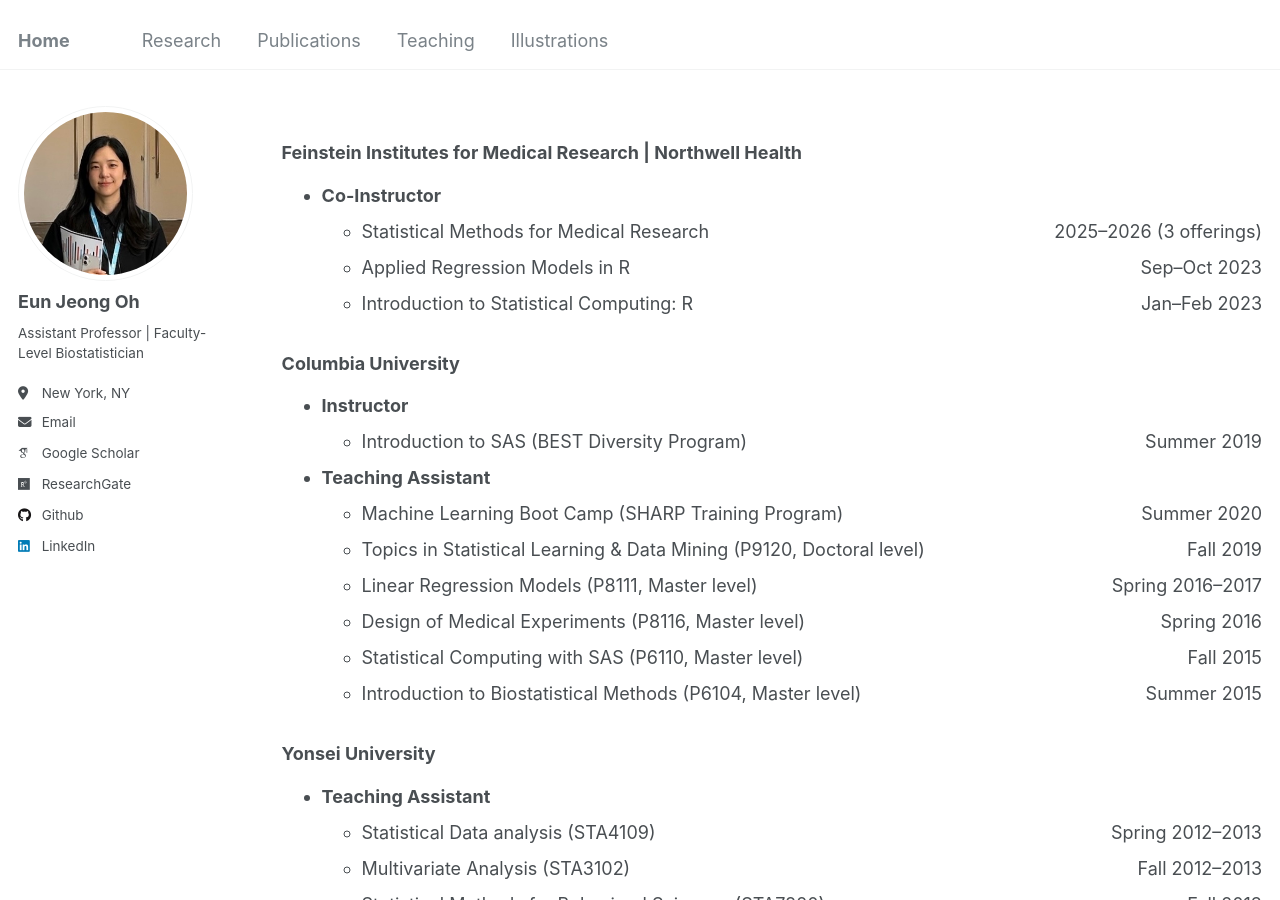
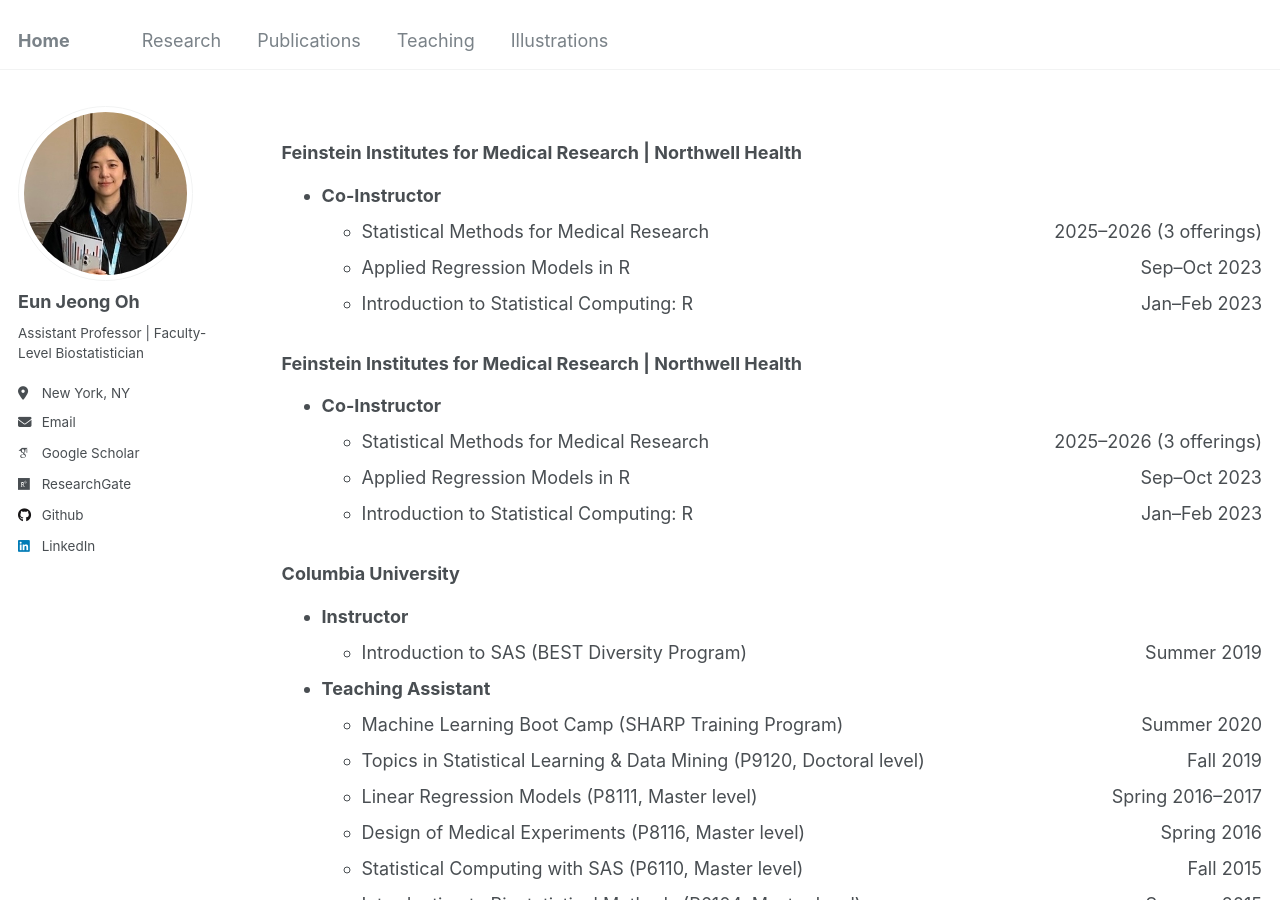
Before and after one commit to oheunj/oheunj.github.io, a Jekyll site: the page built from _pages/teaching.md, in a window 1280 px wide and 900 px high. Built offline with Jekyll 4.4.1, drawn with Linux system fonts in a browser that asks for light colours; some web fonts are replaced.

Commit message:
Update teaching.md

```diff
--- a/_pages/teaching.md
+++ b/_pages/teaching.md
@@ -10,6 +10,33 @@
 
 
 {% include base_path %}
+
+### Feinstein Institutes for Medical Research | Northwell Health
+
+- **Co-Instructor**
+  <ul>
+    <li>
+      <div style="display:flex; justify-content:space-between; flex-wrap:wrap;">
+        <span>Statistical Methods for Medical Research</span>
+        <span>2025–2026 (3 offerings)</span>
+      </div>
+    </li>
+
+    <li>
+      <div style="display:flex; justify-content:space-between; flex-wrap:wrap;">
+        <span>Applied Regression Models in R</span>
+        <span>Sep–Oct 2023</span>
+      </div>
+    </li>
+
+    <li>
+      <div style="display:flex; justify-content:space-between; flex-wrap:wrap;">
+        <span>Introduction to Statistical Computing: R</span>
+        <span>Jan–Feb 2023</span>
+      </div>
+    </li>
+  </ul>
+
 
 ### Feinstein Institutes for Medical Research | Northwell Health
 * **Co-Instructor**
```
